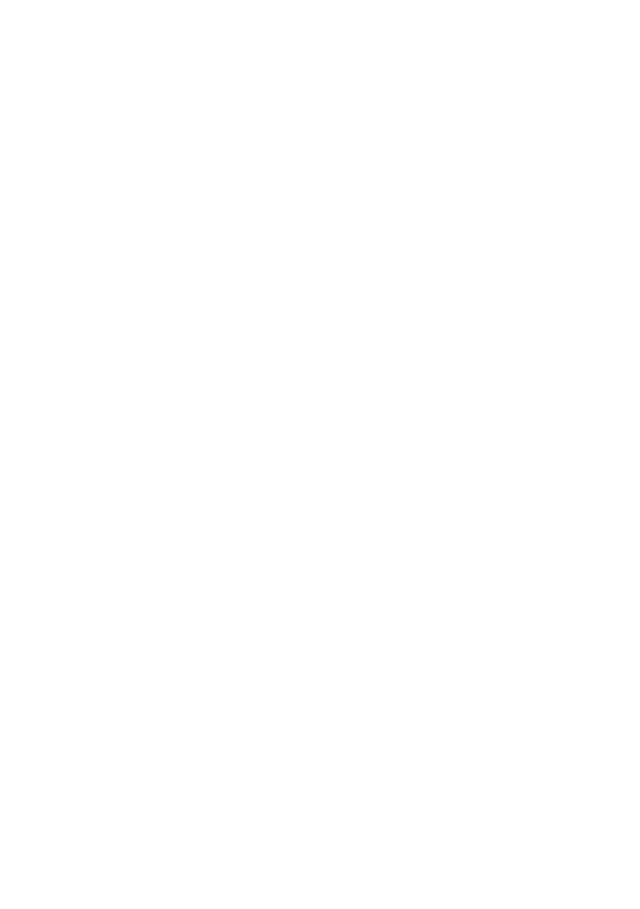
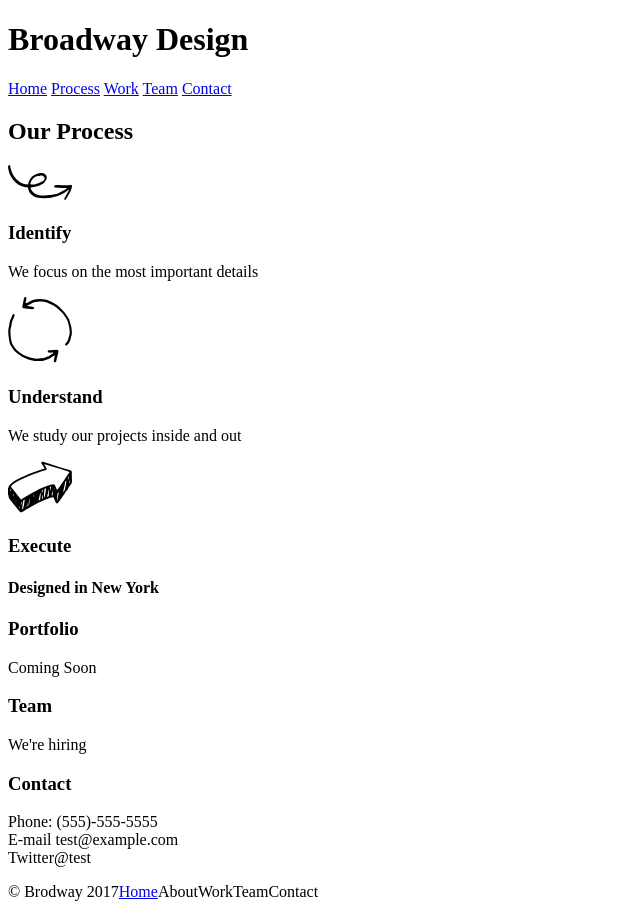
Before and after one commit to mhallas/Broadway, a plain HTML site: page index.html in a window 1280 px wide. Shown: the whole page, without its empty margins (0-640 px from the left). Before the commit the page ends 800 px from the top, so only its background shows below. Drawn offline with Linux system fonts and the light colour scheme.

Commit message:
text, classes & id's added

```diff
--- a/index.html
+++ b/index.html
@@ -1,9 +1,42 @@
 <!DOCTYPE html>
 <html>
 <head>
-<title>Broadway</title>
-<link href="resources/css/style.css" type="text/css" rel="stylesheet">
+  <title>Broadway</title>
+    <link href="resources/css/style.css" type="text/css" rel="stylesheet">
 </head>
 <body>
-</body>
-</html>
+  <div class="header">
+  <h1>Broadway Design</h1>
+    <nav>
+      <a href="#">Home</a>
+      <a href="#process">Process</a>
+      <a href="#work">Work</a>
+      <a href="#team">Team</a>
+      <a href="#contact">Contact</a>
+    </nav>
+  </div>
+    <div class="process">
+    <h2 id="process">Our Process</h2>
+      <img src="./resources/images/identify.svg" alt="identify logo">
+        <h3>Identify</h3>
+          <p>We focus on the most important details</p>
+            <img src="./resources/images/understand.svg" alt="understand logo">
+              <h3>Understand</h3>
+                <p>We study our projects inside and out</p>
+                  <img src="./resources/images/execute.svg" alt="execute logo">
+                    <h3>Execute</h3>
+                  </div>
+                  <div class="designed">
+                    <h4>Designed in New York</h4>
+                  </div>
+                  <div class="info">
+                    <h3>Portfolio</h3>
+                      <p>Coming Soon</p>
+                    <h3>Team</h3>
+                      <p>We're hiring</p>
+                    <h3>Contact</h3>
+                      <p>Phone: (555)-555-5555<br _>E-mail test@example.com<br _>Twitter@test</p>
+                    </div>
+                  <footer>&copy; Brodway 2017<a href="#">Home</a><a href="#about"></a>About<a href="#work"></a>Work<a href="team"></a>Team<a href"contact">Contact</a></footer>
+                </body>
+              </html>
```
